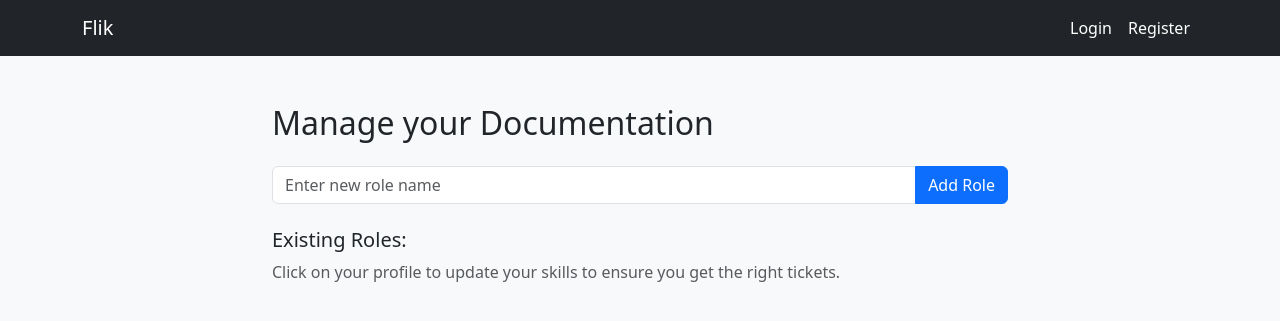
After one commit to uol-feps-soc-comp3932-project-2425/synoptic-project-nwoodham72, a Flask app: template flik-foundation/app/templates/documentation.html in a window 1280 px wide. The commit adds this page. Shown: the top 321 px of the page. Run offline with Flask 3, Linux system fonts and the light colour scheme; the template is opened without the code that fills it, so the values that code supplies are empty.

Commit message:
feat: crud application roles

```diff
--- a/flik-foundation/app/templates/base.html
+++ b/flik-foundation/app/templates/base.html
@@ -27,13 +27,16 @@
                             <li class="nav-item">
                                 <a class="nav-link" href="{{ url_for('main.teamsheet') }}">Teamsheet</a>
                             </li>
+                            <li class="nav-item">
+                                <a class="nav-link" href="{{ url_for('main.documentation') }}">Documentation</a>
+                            </li>
                         {% endif %}
                     {% endif %}
                 </ul>
                 <ul class="navbar-nav">
                     {% if current_user.is_authenticated %}
                         <li class="nav-item">
-                            <a class="nav-link" href="#">Logged in as: {{ current_user.email }}</a>
+                            <a class="nav-link" href="#">{{ current_user.email }}</a>
                         </li>
                         <li class="nav-item">
                             <a class="nav-link btn btn-danger text-white" href="{{ url_for('auth.logout') }}">Logout</a>
--- /dev/null
+++ b/flik-foundation/app/templates/documentation.html
@@ -0,0 +1,34 @@
+{% extends "base.html" %}
+{% block title %}Flik - Documentation{% endblock %}
+
+{% block content %}
+<h2 class="mb-4">Manage your Documentation</h2>
+
+<form method="POST" class="mb-4">
+    <div class="input-group">
+        <input type="text" name="role_name" class="form-control" placeholder="Enter new role name" required>
+        <button class="btn btn-primary" type="submit">Add Role</button>
+    </div>
+</form>
+
+<h5>Existing Roles:</h5>
+{% if application_roles %}
+    <ul class="list-group"></ul>
+        {% for application_role in application_roles %}
+            <li class="list-group-item d-flex justify-content-between align-items-center">
+                <form class="d-flex flex-grow-1" method="POST" action="{{ url_for('main.update_application_role', application_role_id=application_role.id) }}">
+                    <input name="new_name" class="form-control me-2" value="{{ application_role.name }}" required>
+                    <button class="btn btn btn-outline-primary" type="submit">Update</button>
+                </form>
+
+                <form method="POST" action="{{ url_for('main.delete_application_role', application_role_id=application_role.id) }}" class="ms-2">
+                    <button class="btn btn btn-outline-danger" onclick="return confirm('Delete this role?')" type="submit">Delete</button>
+                </form>
+            </li>
+        {% endfor %}
+    </ul>
+{% else %}
+    <p class="text-muted">Click on your profile to update your skills to ensure you get the right tickets.</p>
+{% endif %}
+
+{% endblock %}
--- a/flik-foundation/app/utils.py
+++ b/flik-foundation/app/utils.py
@@ -4,6 +4,7 @@ from flask_login import current_user
 
 """ utils.py: Helper functions and decorators """
 
+# Restrict user roles to a route
 def roles_required(*role_names):
     def decorator(f):
         @wraps(f)
```
Also changed, not shown: flik-foundation/app/models.py (+8 -0 lines), flik-foundation/app/routes.py (+57 -5 lines), flik-foundation/migrations/versions/8a0d8af3db3a_.py (added, +33 -0 lines).
